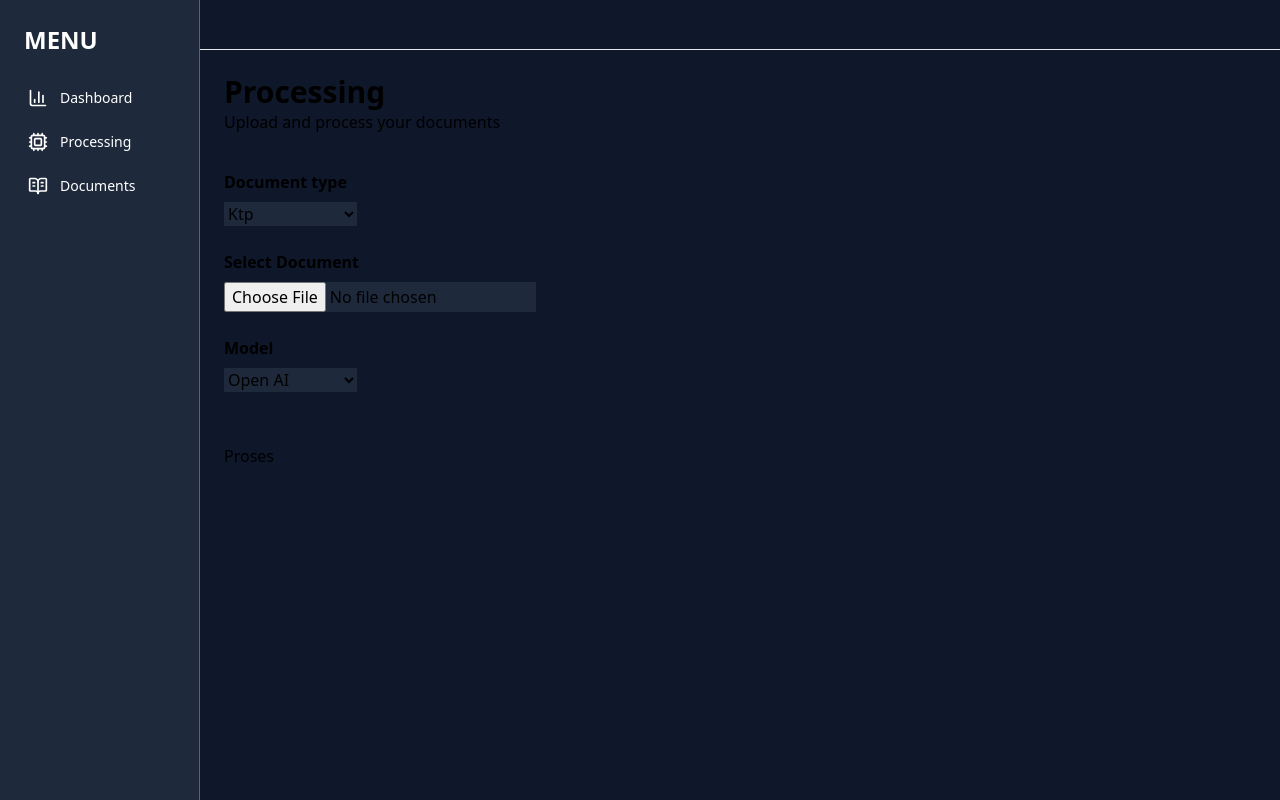
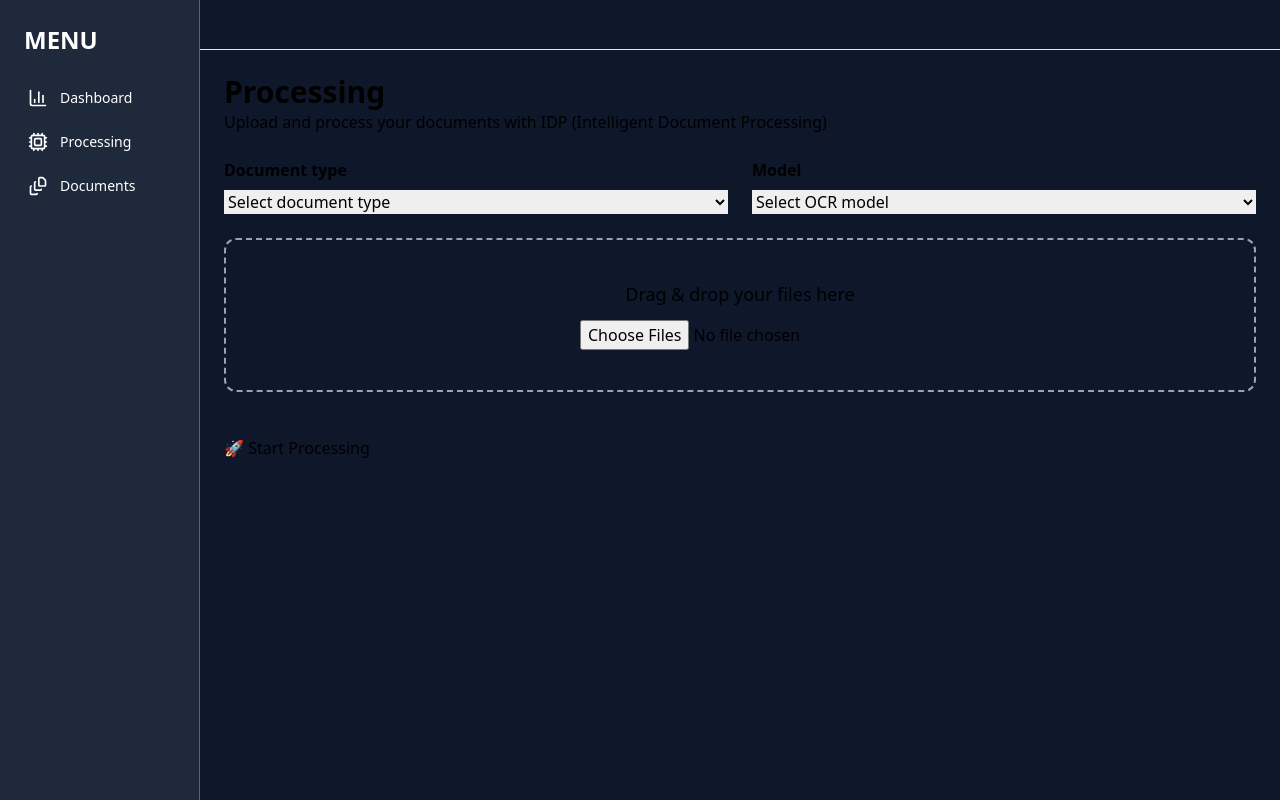
Before and after one commit to Diananaa/idp-ai, a Next.js app: page /processor in a window 1280 px wide. Built offline with nearby package versions, Linux system fonts and the light colour scheme.

Commit message:
fix: page document

```diff
--- /dev/null
+++ b/src/components/FileList.tsx
@@ -0,0 +1,39 @@
+import { Trash2, Eye } from "lucide-react"
+
+interface FileListProps {
+  files: File[]
+  onRemove: (file: File) => void
+  onPreview: (file: File) => void
+}
+
+export default function FileList({ files, onRemove, onPreview }: FileListProps) {
+  return (
+    <div className="space-y-4">
+      <h2 className="text-xl font-bold">Uploaded Files</h2>
+      <div className="grid grid-cols-1 md:grid-cols-2 lg:grid-cols-3 gap-4">
+        {files.map((file, index) => (
+          <div key={index} className="card bg-base-200 shadow-xl p-4">
+            <h3 className="font-semibold truncate">{file.name}</h3>
+            <p className="text-sm text-gray-400">
+              {(file.size / 1024).toFixed(2)} KB | {file.type || "unknown"}
+            </p>
+            <div className="flex gap-2 mt-3">
+              <button
+                className="btn btn-sm btn-primary"
+                onClick={() => onPreview(file)}
+              >
+                <Eye className="w-4 h-4 mr-1" /> View
+              </button>
+              <button
+                className="btn btn-sm btn-error"
+                onClick={() => onRemove(file)}
+              >
+                <Trash2 className="w-4 h-4 mr-1" /> Remove
+              </button>
+            </div>
+          </div>
+        ))}
+      </div>
+    </div>
+  )
+}
--- /dev/null
+++ b/src/components/FilePreviewModal.tsx
@@ -0,0 +1,69 @@
+import { useEffect, useState } from "react"
+
+interface FilePreviewModalProps {
+  file: File
+  onClose: () => void
+}
+
+export default function FilePreviewModal({ file, onClose }: FilePreviewModalProps) {
+  const [fileUrl, setFileUrl] = useState<string>("")
+
+  useEffect(() => {
+    const url = URL.createObjectURL(file)
+    setFileUrl(url)
+    return () => URL.revokeObjectURL(url)
+  }, [file])
+
+  const getFileType = () => {
+    if (file.type.includes("pdf")) return "pdf"
+    if (file.type.includes("image")) return "image"
+    return "other"
+  }
+
+  const fileType = getFileType()
+
+  return (
+    <div className="fixed inset-0 flex items-center justify-center bg-black bg-opacity-60 z-50">
+      <div className="modal-box max-w-4xl w-full">
+        <h3 className="font-bold text-lg mb-2">Preview: {file.name}</h3>
+        <p className="text-sm text-gray-500 mb-4">
+          {(file.size / 1024).toFixed(2)} KB | {file.type || "unknown"}
+        </p>
+
+        <div className="bg-base-200 p-3 rounded-lg max-h-[70vh] overflow-auto flex justify-center">
+          {fileType === "pdf" && (
+            <embed src={fileUrl} type="application/pdf" className="w-full h-[70vh]" />
+          )}
+
+          {fileType === "image" && (
+            <img
+              src={fileUrl}
+              alt={file.name}
+              className="max-h-[70vh] object-contain rounded-lg"
+            />
+          )}
+
+          {fileType === "other" && (
+            <pre className="bg-base-300 p-4 rounded-lg w-full overflow-auto">
+              {`Preview not available for this file type.
+Example OCR Data:
+{
+  "documentType": "KTP",
+  "name": "John Doe",
+  "dob": "1990-01-01",
+  "address": "Jl. Mawar No. 123, Jakarta",
+  "nik": "1234567890123456"
+}`}
+            </pre>
+          )}
+        </div>
+
+        <div className="modal-action">
+          <button className="btn btn-primary" onClick={onClose}>
+            Close
+          </button>
+        </div>
+      </div>
+    </div>
+  )
+}
--- a/src/components/app-sidebar.tsx
+++ b/src/components/app-sidebar.tsx
@@ -2,7 +2,7 @@
 
 import Link from "next/link"
 import { usePathname } from "next/navigation"
-import { ChartColumn, Cpu, BookOpenText } from "lucide-react"
+import { ChartColumn, Cpu, BookOpenText, FileStack } from "lucide-react"
 
 const navigation = [
     {
@@ -18,7 +18,7 @@ const navigation = [
       {
         name: "Documents",
         href: "/documents",
-        icon: BookOpenText,
+        icon: FileStack,
     },
 ]
 
--- a/src/pages/documents.tsx
+++ b/src/pages/documents.tsx
@@ -42,11 +42,11 @@ export default function ProcessorPage() {
                     <thead>
                         <tr>
                             <th>No.</th>
-                            <th>Create At</th>
-                            <th>Process time</th>
                             <th>File Name</th>
                             <th>Type Document</th>
                             <th>Model</th>
+                            <th>Process time</th>
+                            <th>Create At</th>
                             <th>Action</th>
                         </tr>
                     </thead>
--- a/src/pages/processor.tsx
+++ b/src/pages/processor.tsx
@@ -1,78 +1,124 @@
 "use client"
 
-import type React from "react"
+import FileList from "@/components/FileList"
+import FilePreviewModal from "@/components/FilePreviewModal"
+import { useState } from "react"
+// import FileList from "./FileList"
+// import FilePreviewModal from "./FilePreviewModal"
 
-import { useState } from "react"
-
-export default function ProcessorPage() {
+export default function ProcessingPage() {
+  const [files, setFiles] = useState<File[]>([])
   const [selectedFile, setSelectedFile] = useState<File | null>(null)
   const [documentType, setDocumentType] = useState<string>("")
   const [ocrModel, setOcrModel] = useState<string>("")
-    const [isProcessing, setIsProcessing] = useState(false)
+
+  // handle drag drop
+  const handleDrop = (event: React.DragEvent<HTMLDivElement>) => {
+    event.preventDefault()
+    const droppedFiles = Array.from(event.dataTransfer.files)
+    setFiles((prev) => [...prev, ...droppedFiles])
+  }
 
   const handleFileChange = (event: React.ChangeEvent<HTMLInputElement>) => {
-        const file = event.target.files?.[0]
-        if (file) {
-            setSelectedFile(file)
+    if (event.target.files) {
+      setFiles((prev) => [...prev, ...Array.from(event.target.files)])
     }
   }
 
-    const handleProcess = async () => {
-        if (!selectedFile || !documentType || !ocrModel) {
+  const removeFile = (file: File) => {
+    setFiles((prev) => prev.filter((f) => f !== file))
+  }
+
+  const handleProcess = () => {
+    if (!documentType || !ocrModel || files.length === 0) {
+      alert("Please select document type, model, and upload files first.")
       return
     }
-
-        setIsProcessing(true)
-        // Simulate processing delay
-        setTimeout(() => {
-            setIsProcessing(false)
-            // Reset form
-            setSelectedFile(null)
-            setDocumentType("")
-            setOcrModel("")
-            // Reset file input
-            const fileInput = document.getElementById("file-upload") as HTMLInputElement
-            if (fileInput) fileInput.value = ""
-        }, 3000)
+    alert("Processing started (dummy simulation) 🚀")
   }
-
-    const isFormValid = selectedFile && documentType && ocrModel
 
   return (
     <div className="space-y-6">
+      {/* Header */}
       <div>
         <h1 className="text-3xl font-bold text-foreground">Processing</h1>
-                <p className="text-muted-foreground">Upload and process your documents</p>
+        <p className="text-muted-foreground">
+          Upload and process your documents with IDP (Intelligent Document Processing)
+        </p>
       </div>
+
+      {/* Form */}
+      <div className="grid grid-cols-1 md:grid-cols-2 gap-6">
         <div>
-
-
-                <div className="py-3">
           <p className="font-bold mb-2">Document type</p>
-                    <select className="select bg-slate-800">
-                        <option disabled selected>Ktp</option>
-                        <option>Kartu Keluarga</option>
-                        <option>Invoice</option>
+          <select
+            className="select select-bordered w-full"
+            value={documentType}
+            onChange={(e) => setDocumentType(e.target.value)}
+          >
+            <option value="">Select document type</option>
+            <option value="KTP">KTP</option>
+            <option value="KK">Kartu Keluarga</option>
+            <option value="Invoice">Invoice</option>
           </select>
         </div>
 
-
-                <div className="py-3">
-                    <p className="font-bold mb-2">Select Document</p>
-                    <input type="file" className="file-input file-input-primary bg-slate-800" />
+        <div>
+          <p className="font-bold mb-2">Model</p>
+          <select
+            className="select select-bordered w-full"
+            value={ocrModel}
+            onChange={(e) => setOcrModel(e.target.value)}
+          >
+            <option value="">Select OCR model</option>
+            <option value="OpenAI">Open AI</option>
+            <option value="Tesseract">Tesseract</option>
+            <option value="Custom">Custom Model</option>
+          </select>
+        </div>
       </div>
 
-                <div className="py-3">
-                    <p className="font-bold mb-2">Model</p>
-                    <select className="select bg-slate-800">
-                        <option disabled selected>Open AI</option>
-                        <option>Kartu Keluarga</option>
-                        <option>Invoice</option>
-                    </select>
+      {/* Drag & Drop area */}
+      <div
+        className="border-2 border-dashed border-gray-400 p-10 rounded-xl flex flex-col items-center justify-center cursor-pointer hover:bg-base-200 transition"
+        onDrop={handleDrop}
+        onDragOver={(e) => e.preventDefault()}
+      >
+        <p className="mb-3 text-lg font-medium">Drag & drop your files here</p>
+        <input
+          type="file"
+          multiple
+          className="file-input file-input-bordered file-input-primary w-full max-w-xs"
+          onChange={handleFileChange}
+        />
       </div>
-<div className="py-5"/>
-                <button className="btn btn-primary">Proses</button>
+
+      {/* File List */}
+      {files.length > 0 && (
+        <FileList
+          files={files}
+          onRemove={removeFile}
+          onPreview={(file) => setSelectedFile(file)}
+        />
+      )}
+
+      {/* Process Button */}
+      <div className="pt-5">
+        <button
+          className="btn btn-primary w-full md:w-auto"
+          onClick={handleProcess}
+        >
+          🚀 Start Processing
+        </button>
       </div>
+
+      {/* Modal */}
+      {selectedFile && (
+        <FilePreviewModal
+          file={selectedFile}
+          onClose={() => setSelectedFile(null)}
+        />
+      )}
     </div>
   )
 }
```
Also changed, not shown: docker-compose.yml (added, +17 -0 lines), src/pages/api/auth/login.tsx (added), src/pages/api/auth/logout.tsx (added), src/pages/api/auth/register.tsx (added). Lines whose indentation alone changed are shown as unchanged.
